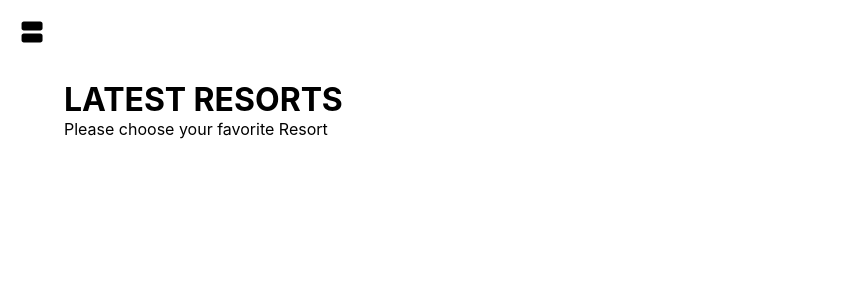
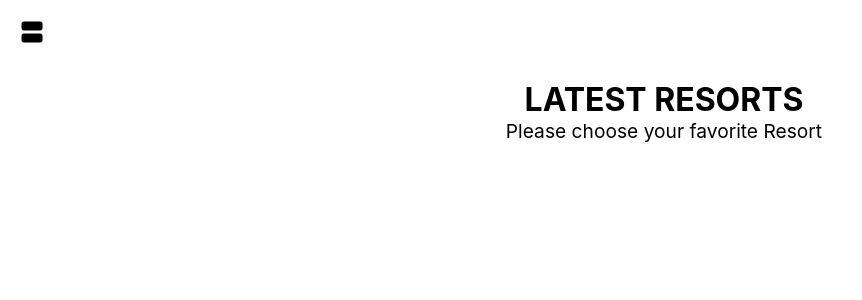
Before and after one commit to meryemsanem/resort-front-end, a React (Create React App) app: page / in a window 1280 px wide. Shown: the top 300 px of the page, without its empty margins (0-862 px from the left). Built offline with nearby package versions, Linux system fonts and the light colour scheme.

Commit message:
Add styles

```diff
--- /dev/null
+++ b/src/components/Resort/HomePage.css
@@ -0,0 +1,18 @@
+.header {
+    display: flex;
+    flex-direction: column;
+    justify-content: right;
+    /* align-items: center; */
+    height: 100vh;
+    text-align: center;
+    margin-right: -75rem;
+  }
+
+  .title {
+    font-size: 2rem;
+    margin: 0;
+  }
+
+  .title-info {
+    font-size: 1.2rem;
+  }
--- a/src/components/Resort/HomePage.js
+++ b/src/components/Resort/HomePage.js
@@ -1,4 +1,5 @@
 import React from 'react';
+import './HomePage.css';
 
 const Home = () => (
   <div>
```
